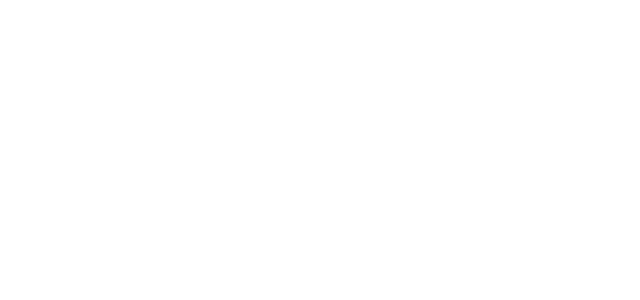
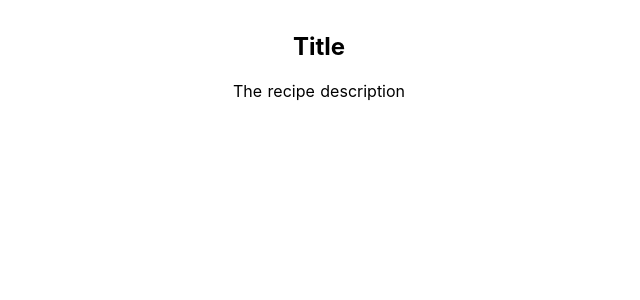
Before and after one commit to Chahinaz/nuxt-academind-recipes, a Nuxt app: page /recipes/1 in a window 1280 px wide. Before the commit this address had no page. Shown: the top 300 px of the page, without its empty margins (321-961 px from the left). Built offline with nearby package versions, Linux system fonts and the light colour scheme.

Commit message:
[WIP] adding id to recipe == made recipes clickable

```diff
--- a/components/Recipe.vue
+++ b/components/Recipe.vue
@@ -1,20 +1,32 @@
 <template>
   <section class="recipes">
-    <article class="recipe">
-      <div class="thumbnail" :style="{backgroundImage: 'url(' + thumbnail + ')'}"></div>
-      <h1>Title</h1>
-      <p>Some usefull text</p>
-    </article>
+    <nuxt-link :to="'/recipes/' + id">
+
+      <article class="recipe">
+        <div class="thumbnail" :style="{backgroundImage: 'url(' + thumbnail + ')'}"></div>
+        <h1>Title</h1>
+        <p>Some usefull text</p>
+      </article>
+
+    </nuxt-link>
   </section>
 </template>
 
 <script>
+  import NuxtLink from "../.nuxt/components/nuxt-link";
+
   export default {
-    props: ["thumbnail", "title", "previewText"]
+    components: {NuxtLink},
+    props: ["thumbnail", "title", "previewText", "id"]
   }
 </script>
 
 <style scope>
+  a {
+    text-decoration: none;
+    color: black;
+  }
+
   .recipes {
     display: flex;
     flex-flow: row wrap; /*responsive style*/
--- /dev/null
+++ b/pages/recipes/_id/index.vue
@@ -0,0 +1,20 @@
+<template>
+  <section class="single-recipe">
+    <h1>Title</h1>
+    <div>
+      <img src="" alt="">
+    </div>
+    <p>The recipe description</p>
+  </section>
+</template>
+
+<style scope>
+  .single-recipe {
+    display: flex;
+    justify-content: center;
+    align-items: center;
+    text-align: center;
+    padding: 2rem;
+    flex-flow: column wrap;
+  }
+</style>
--- a/pages/recipes/index.vue
+++ b/pages/recipes/index.vue
@@ -3,11 +3,13 @@
     <Recipe
       thumbnail="https://cac.img.pmdstatic.net/fit/http.3A.2F.2Fwww.2Ecuisineactuelle.2Efr.2Fvar.2Fcui.2Fstorage.2Fimages.2Frecettes-de-cuisine.2Fplat.2Fhamburgers.2Fburger-maison-283827.2F3698362-1-fre-FR.2Fburger-maison.2Ejpg/1200x600/crop-from/center/burger-maison.jpg"
       title="Homemade burger."
+      id="1"
       previewText="Delicious homemade burger."></Recipe>
 
     <Recipe
       thumbnail="http://akispetretzikis.com/system/uploads/medium/data/8404/akis-petretzikis-burger.jpg"
       title="Homemade burgers."
+      id="2"
       previewText="Super fat homemade burgers."></Recipe>
   </section>
 </template>
```
